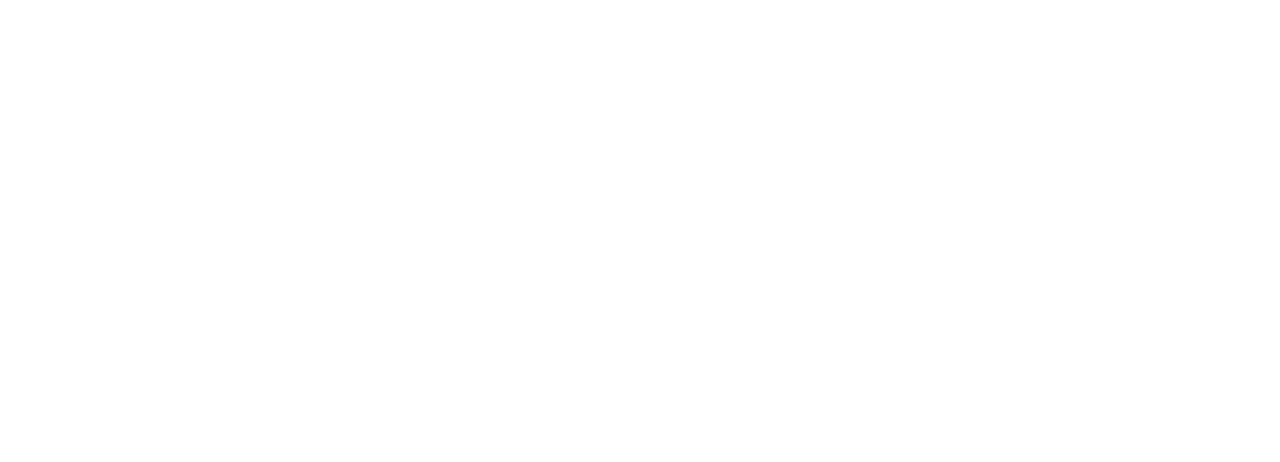
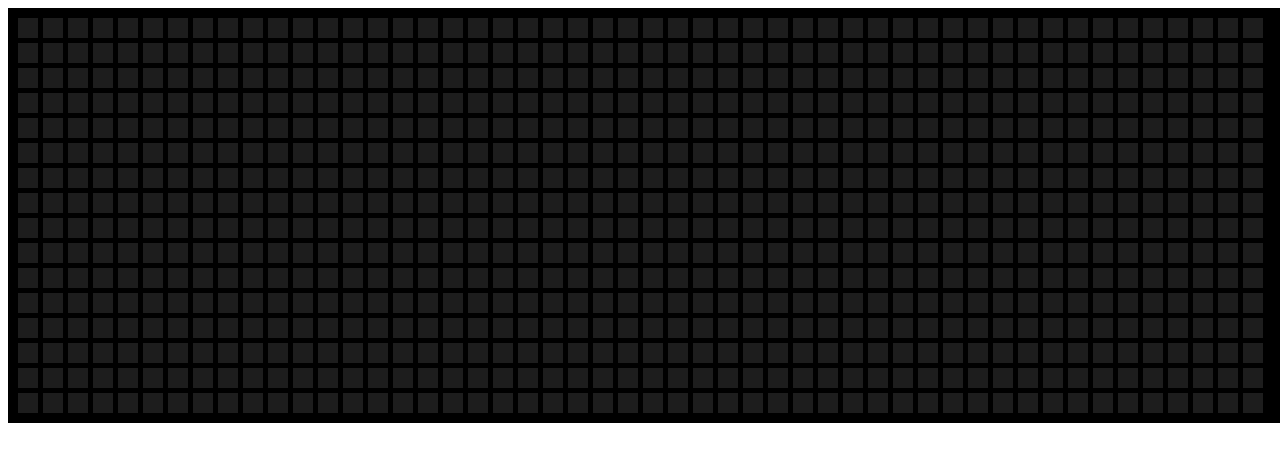
Before and after one commit to acciojob/Color-board-shubhambharti4716, a website: page main.html in a window 1280 px wide. Drawn offline with Linux system fonts and the light colour scheme.

Commit message:
created a submission

```diff
--- a/main.html
+++ b/main.html
@@ -7,6 +7,11 @@
 </head>
 
 <body>
+	<div class="main">
+		<div class="container" id="color-board">
+		<!-- js -->
+		</div>
+	</div>
 	<!-- the entire body must be written by student -->
     <script type="text/javascript" src="./script.js">
 </script>
--- a/script.js
+++ b/script.js
@@ -1 +1,29 @@
 //your JS code here. If required.
+const container = document.getElementById('color-board');
+
+        // Function to generate a random hex color
+        function getRandomColor() {
+            const letters = '0123456789ABCDEF';
+            let color = '#';
+            for (let i = 0; i < 6; i++) {
+                color += letters[Math.floor(Math.random() * 16)];
+            }
+            return color;
+        }
+
+        // Create 800 squares with random background color
+        for (let i = 0; i < 800; i++) {
+            const square = document.createElement('div');
+            square.classList.add('square');
+
+            // Add a transition end event listener to smoothly revert the color
+            square.addEventListener('mouseover', () => {
+                square.style.backgroundColor = getRandomColor();
+            });
+
+			square.addEventListener('mouseout', () => {
+                square.style.backgroundColor = '#1d1d1d';
+            });
+
+            container.appendChild(square);
+        }
--- a/styles.css
+++ b/styles.css
@@ -1 +1,19 @@
 /*  your css code here. If applicable */
+.main{
+	background : black;
+	height:fit-content;
+	width:100%;
+	padding: 10px 10px;
+}
+.container {
+	display: flex;
+	flex-wrap: wrap;
+    gap: 5px;
+}
+
+.square {
+	width: 20px;
+    height: 20px;
+	background: #1d1d1d;
+    transition: background-color 1s ease-out;
+}
```
